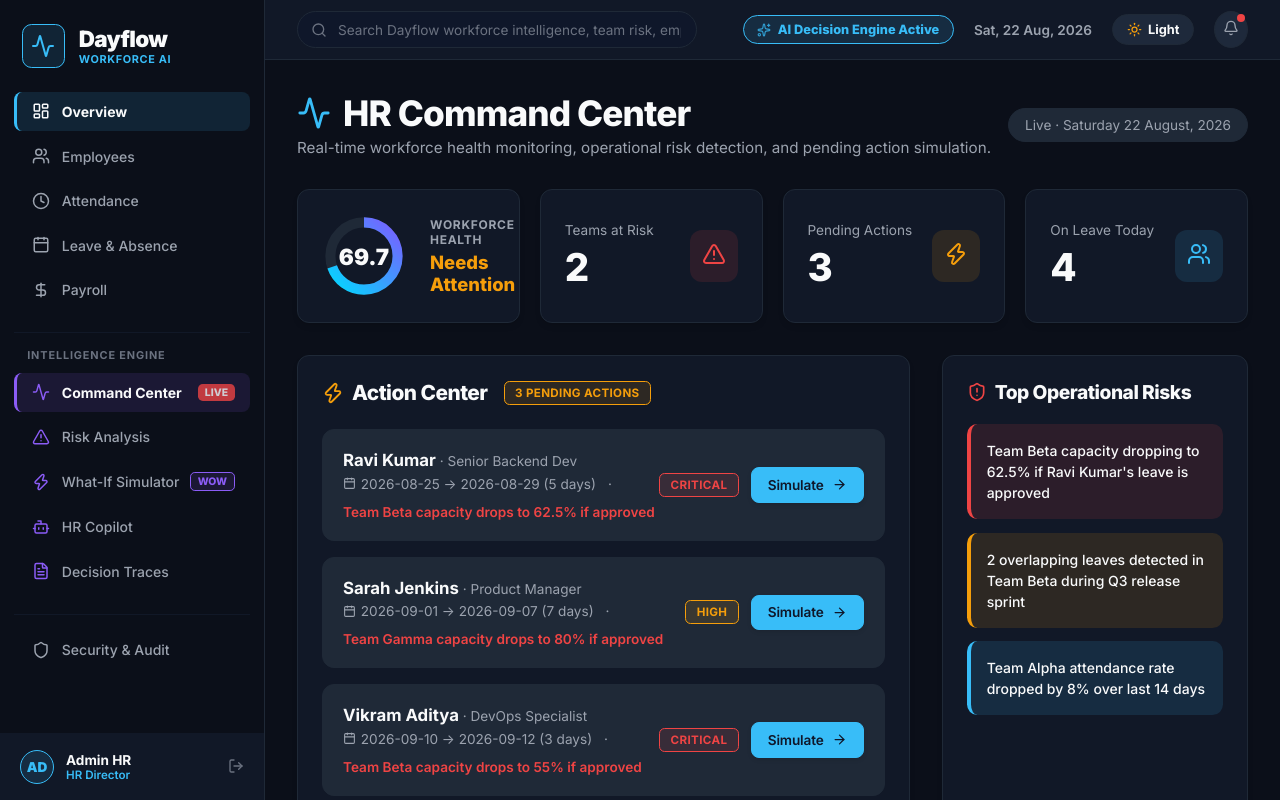
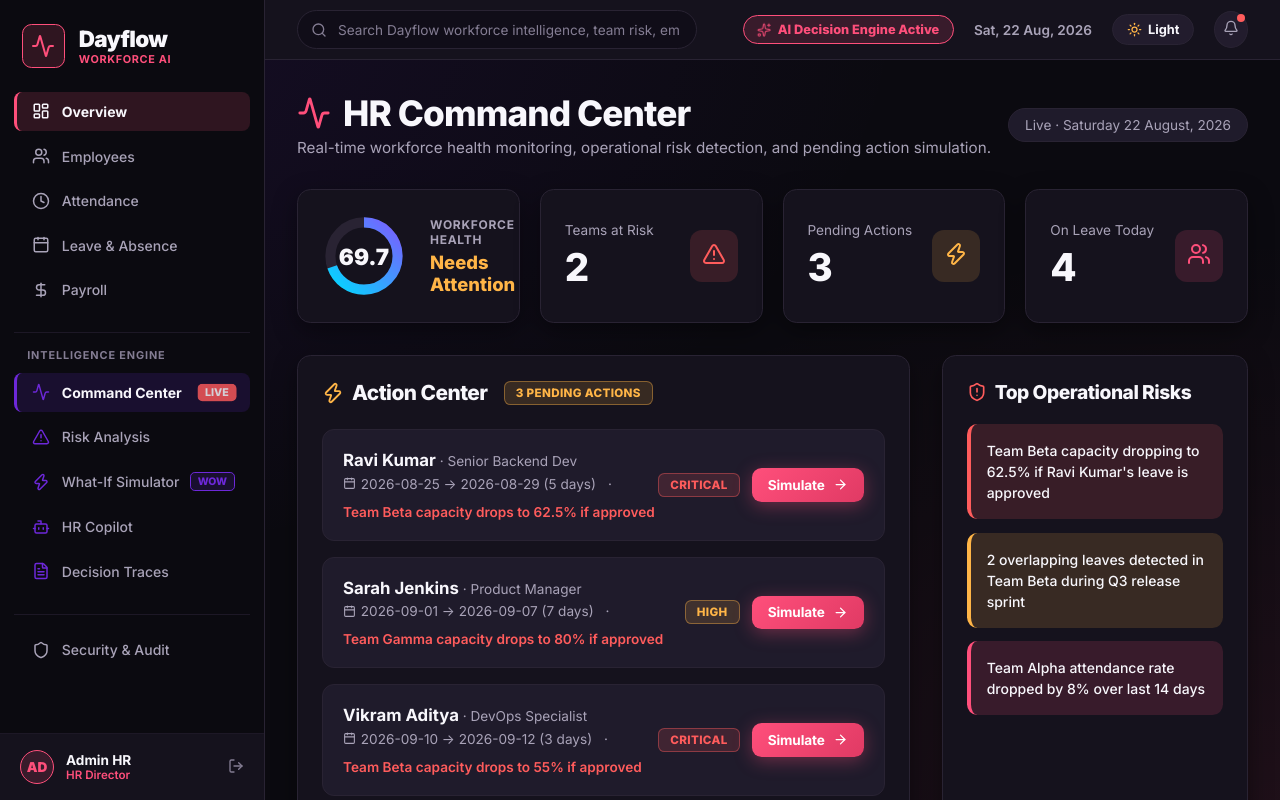
Before and after one commit to Monika-Srinithi/ThinkBlaze-Odoo-NMIT-2026, a React (Vite) app in the folder frontend/: page /dashboard in a window 1280 px wide. Built offline with nearby package versions, Linux system fonts and the light colour scheme; no server answers.

Commit message:
style: apply user-specified Midnight, Deep Plum, Electric Coral, Warm Amber, Emerald, and Coral Red palette

```diff
--- a/frontend/src/index.css
+++ b/frontend/src/index.css
@@ -1,84 +1,84 @@
 @import url('https://fonts.googleapis.com/css2?family=Inter:wght@300;400;500;600;700;800;900&family=JetBrains+Mono:wght@400;500;600&display=swap');
 
 :root, [data-theme="dark"] {
-  /* Ultra-Professional Fortune 500 Enterprise Dark Theme */
-  --bg: #0B0F19;                     /* Deep Corporate Slate */
-  --sidebar: #0B0F19;
+  /* Exact User-Specified Plum & Electric Coral Palette */
+  --bg: #0B0A10;                     /* Dark background: Midnight */
+  --sidebar: #0B0A10;
 
-  --surface: #111827;                /* Clean Slate Navy Surface */
-  --surface-elevated: #1F2937;       /* Elevated Card Surface */
+  --surface: #15121D;                /* Card: Plum Black */
+  --surface-elevated: #1F1B2B;       /* Elevated Card Surface */
 
-  --primary: #38BDF8;                /* Enterprise Sky Blue / Cyan */
-  --primary-glow: rgba(56, 189, 248, 0.2);
-  --primary-soft: rgba(56, 189, 248, 0.12);
+  --primary: #FF4F7B;                /* Main accent: Electric Coral */
+  --primary-glow: rgba(255, 79, 123, 0.35);
+  --primary-soft: rgba(255, 79, 123, 0.15);
 
-  --ai: #8B5CF6;                     /* Executive Indigo Violet */
-  --ai-glow: rgba(139, 92, 246, 0.2);
-  --ai-soft: rgba(139, 92, 246, 0.12);
+  --ai: #6D28D9;                     /* Primary brand: Deep Plum */
+  --ai-glow: rgba(109, 40, 217, 0.35);
+  --ai-soft: rgba(109, 40, 217, 0.15);
 
-  --success: #10B981;                /* Professional Emerald */
-  --success-soft: rgba(16, 185, 129, 0.12);
+  --success: #34D399;                /* Success: Emerald */
+  --success-soft: rgba(52, 211, 153, 0.15);
 
-  --warning: #F59E0B;                /* Professional Amber */
-  --warning-soft: rgba(245, 158, 11, 0.12);
+  --warning: #FFB547;                /* Secondary accent: Warm Amber */
+  --warning-soft: rgba(255, 181, 71, 0.15);
 
-  --danger: #EF4444;                 /* Professional Rose Red */
-  --danger-soft: rgba(239, 68, 68, 0.12);
+  --danger: #FF5C5C;                 /* Error: Coral Red */
+  --danger-soft: rgba(255, 92, 92, 0.15);
 
-  --text-primary: #F9FAFB;           /* Crisp High-Contrast White */
-  --text-secondary: #9CA3AF;         /* Muted Slate Gray */
-  --text-muted: #6B7280;
+  --text-primary: #F8F7FC;           /* Primary text: Soft White */
+  --text-secondary: #A9A3B8;         /* Secondary text: Muted Lavender */
+  --text-muted: #847D93;
 
-  --border: #1F2937;                 /* Hairline Enterprise Border */
-  --divider: #111827;
+  --border: #292333;                 /* Border: Subtle Plum */
+  --divider: #1D1826;
 
-  --input-bg: #0F172A;
-  --hover: #1E293B;
+  --input-bg: #100D18;
+  --hover: #221C2D;
 
-  --focus: #38BDF8;
+  --focus: #FF4F7B;
 
-  --btn-primary-text: #0F172A;
+  --btn-primary-text: #FFFFFF;
   --font-heading: 'Inter', -apple-system, BlinkMacSystemFont, sans-serif;
   --font-sans: 'Inter', -apple-system, BlinkMacSystemFont, sans-serif;
   --font-mono: 'JetBrains Mono', monospace;
 }
 
 [data-theme="light"] {
-  /* Fortune 500 Enterprise Light Theme */
-  --bg: #F8FAFC;
+  /* Light Mode complement */
+  --bg: #F8F7FC;
   --sidebar: #FFFFFF;
 
   --surface: #FFFFFF;
-  --surface-elevated: #F1F5F9;
+  --surface-elevated: #F1EFF8;
 
-  --primary: #0284C7;
-  --primary-glow: rgba(2, 132, 199, 0.15);
-  --primary-soft: rgba(2, 132, 199, 0.08);
+  --primary: #FF4F7B;
+  --primary-glow: rgba(255, 79, 123, 0.2);
+  --primary-soft: rgba(255, 79, 123, 0.1);
 
   --ai: #6D28D9;
-  --ai-glow: rgba(109, 40, 217, 0.15);
-  --ai-soft: rgba(109, 40, 217, 0.08);
+  --ai-glow: rgba(109, 40, 217, 0.2);
+  --ai-soft: rgba(109, 40, 217, 0.1);
 
   --success: #059669;
-  --success-soft: rgba(5, 150, 105, 0.08);
+  --success-soft: rgba(5, 150, 105, 0.1);
 
   --warning: #D97706;
-  --warning-soft: rgba(217, 119, 6, 0.08);
+  --warning-soft: rgba(217, 119, 6, 0.1);
 
-  --danger: #DC2626;
-  --danger-soft: rgba(220, 38, 38, 0.08);
+  --danger: #FF5C5C;
+  --danger-soft: rgba(255, 92, 92, 0.1);
 
-  --text-primary: #0F172A;
-  --text-secondary: #475569;
-  --text-muted: #64748B;
+  --text-primary: #0B0A10;
+  --text-secondary: #5C556B;
+  --text-muted: #847D93;
 
-  --border: #E2E8F0;
-  --divider: #E2E8F0;
+  --border: #E5E2EE;
+  --divider: #E5E2EE;
 
-  --input-bg: #F8FAFC;
-  --hover: #F1F5F9;
+  --input-bg: #F8F7FC;
+  --hover: #F1EFF8;
 
-  --focus: #0284C7;
+  --focus: #FF4F7B;
 
   --btn-primary-text: #FFFFFF;
 }
@@ -91,6 +91,9 @@
 
 body {
   background-color: var(--bg);
+  background-image:
+    radial-gradient(at 0% 0%, rgba(109, 40, 217, 0.12) 0px, transparent 50%),
+    radial-gradient(at 100% 100%, rgba(255, 79, 123, 0.08) 0px, transparent 50%);
   color: var(--text-primary);
   font-family: var(--font-sans);
   min-height: 100vh;
@@ -106,32 +109,40 @@ h1, h2, h3, h4, h5, h6 {
   font-weight: 700;
 }
 
-/* Professional Enterprise Glass Panel */
+/* Glass Panel with Plum Black Surface */
 .glass-panel {
   background: var(--surface);
   border: 1px solid var(--border);
-  border-radius: 0.75rem;
-  box-shadow: 0 4px 6px -1px rgba(0, 0, 0, 0.1), 0 2px 4px -1px rgba(0, 0, 0, 0.06);
-  transition: transform 0.2s ease, background-color 0.2s ease, border-color 0.2s ease, box-shadow 0.2s ease;
+  border-radius: 0.85rem;
+  box-shadow: 0 8px 24px rgba(0, 0, 0, 0.4);
+  transition: transform 0.25s cubic-bezier(0.16, 1, 0.3, 1), background-color 0.25s ease, border-color 0.25s ease, box-shadow 0.25s ease;
 }
 
 .glass-panel:hover {
   background: var(--surface-elevated);
-  border-color: rgba(56, 189, 248, 0.3);
+  border-color: rgba(255, 79, 123, 0.35);
   transform: translateY(-2px);
-  box-shadow: 0 10px 15px -3px rgba(0, 0, 0, 0.15), 0 4px 6px -2px rgba(0, 0, 0, 0.05);
+  box-shadow: 0 12px 30px rgba(0, 0, 0, 0.5), 0 0 20px var(--primary-soft);
 }
 
 .glass-panel-glow {
   background: var(--surface-elevated);
   border: 1px solid var(--primary);
-  box-shadow: 0 0 15px var(--primary-glow);
-  border-radius: 0.75rem;
+  box-shadow: 0 0 25px var(--primary-glow);
+  border-radius: 0.85rem;
 }
 
 /* Gradient Text for Branding */
 .gradient-text {
-  color: var(--primary);
+  background: linear-gradient(135deg, #FF4F7B 0%, #6D28D9 100%);
+  -webkit-background-clip: text;
+  -webkit-text-fill-color: transparent;
+}
+
+.gradient-text-emerald {
+  background: linear-gradient(135deg, #34D399 0%, #FF4F7B 100%);
+  -webkit-background-clip: text;
+  -webkit-text-fill-color: transparent;
 }
 
 /* Scrollbar */
@@ -150,15 +161,15 @@ h1, h2, h3, h4, h5, h6 {
   background: var(--primary);
 }
 
-/* Animations */
+/* Keyframe Animations */
 @keyframes spin {
   to { transform: rotate(360deg); }
 }
 
 @keyframes livePulse {
-  0% { opacity: 1; }
-  50% { opacity: 0.6; }
-  100% { opacity: 1; }
+  0% { opacity: 1; transform: scale(1); }
+  50% { opacity: 0.65; transform: scale(1.05); }
+  100% { opacity: 1; transform: scale(1); }
 }
 
 .animate-spin {
@@ -169,14 +180,14 @@ h1, h2, h3, h4, h5, h6 {
   animation: livePulse 2s ease-in-out infinite;
 }
 
-/* Enterprise Professional Buttons */
+/* Buttons */
 .btn-primary {
-  background: var(--primary);
-  color: var(--btn-primary-text);
-  border: 1px solid var(--primary);
-  padding: 0.6rem 1.25rem;
-  border-radius: 0.5rem;
-  font-weight: 600;
+  background: linear-gradient(135deg, #FF4F7B 0%, #e03a64 100%);
+  color: #FFFFFF;
+  border: none;
+  padding: 0.65rem 1.35rem;
+  border-radius: 0.6rem;
+  font-weight: 700;
   font-family: var(--font-heading);
   font-size: 0.85rem;
   letter-spacing: -0.01em;
@@ -184,20 +195,20 @@ h1, h2, h3, h4, h5, h6 {
   display: inline-flex;
   align-items: center;
   gap: 0.5rem;
-  transition: all 0.2s ease;
-  box-shadow: 0 2px 4px rgba(0, 0, 0, 0.1);
+  transition: all 0.2s cubic-bezier(0.16, 1, 0.3, 1);
+  box-shadow: 0 4px 18px var(--primary-glow);
 }
 .btn-primary:hover {
-  opacity: 0.92;
-  transform: translateY(-1px);
+  transform: translateY(-2px) scale(1.02);
+  box-shadow: 0 8px 25px rgba(255, 79, 123, 0.45);
 }
 
 .btn-secondary {
   background: var(--hover);
   color: var(--text-primary);
   border: 1px solid var(--border);
-  padding: 0.6rem 1.25rem;
-  border-radius: 0.5rem;
+  padding: 0.65rem 1.35rem;
+  border-radius: 0.6rem;
   font-weight: 600;
   font-family: var(--font-heading);
   font-size: 0.85rem;
@@ -211,15 +222,16 @@ h1, h2, h3, h4, h5, h6 {
 .btn-secondary:hover {
   background: var(--surface-elevated);
   border-color: var(--primary);
+  transform: translateY(-1px);
 }
 
 .btn-danger {
-  background: var(--danger);
+  background: linear-gradient(135deg, #FF5C5C 0%, #d93d3d 100%);
   color: #FFFFFF;
-  border: 1px solid var(--danger);
-  padding: 0.6rem 1.25rem;
-  border-radius: 0.5rem;
-  font-weight: 600;
+  border: none;
+  padding: 0.65rem 1.35rem;
+  border-radius: 0.6rem;
+  font-weight: 700;
   font-family: var(--font-heading);
   font-size: 0.85rem;
   letter-spacing: -0.01em;
@@ -227,19 +239,21 @@ h1, h2, h3, h4, h5, h6 {
   display: inline-flex;
   align-items: center;
   gap: 0.5rem;
+  box-shadow: 0 4px 18px var(--danger-soft);
   transition: all 0.2s ease;
 }
 .btn-danger:hover {
-  opacity: 0.92;
+  transform: translateY(-2px);
+  box-shadow: 0 8px 25px rgba(255, 92, 92, 0.45);
 }
 
 .btn-success {
-  background: var(--success);
-  color: #FFFFFF;
-  border: 1px solid var(--success);
-  padding: 0.6rem 1.25rem;
-  border-radius: 0.5rem;
-  font-weight: 600;
+  background: linear-gradient(135deg, #34D399 0%, #10b981 100%);
+  color: #0B0A10;
+  border: none;
+  padding: 0.65rem 1.35rem;
+  border-radius: 0.6rem;
+  font-weight: 800;
   font-family: var(--font-heading);
   font-size: 0.85rem;
   letter-spacing: -0.01em;
@@ -247,10 +261,12 @@ h1, h2, h3, h4, h5, h6 {
   display: inline-flex;
   align-items: center;
   gap: 0.5rem;
+  box-shadow: 0 4px 18px var(--success-soft);
   transition: all 0.2s ease;
 }
 .btn-success:hover {
-  opacity: 0.92;
+  transform: translateY(-2px);
+  box-shadow: 0 8px 25px rgba(52, 211, 153, 0.45);
 }
 
 /* Input Fields */
@@ -258,9 +274,9 @@ h1, h2, h3, h4, h5, h6 {
   background: var(--input-bg);
   border: 1px solid var(--border);
   color: var(--text-primary);
-  padding: 0.6rem 0.95rem;
-  border-radius: 0.5rem;
-  font-size: 0.85rem;
+  padding: 0.65rem 1rem;
+  border-radius: 0.6rem;
+  font-size: 0.875rem;
   font-family: var(--font-sans);
   outline: none;
   transition: border-color 0.2s ease, box-shadow 0.2s ease;
@@ -268,7 +284,7 @@ h1, h2, h3, h4, h5, h6 {
 }
 .input-field:focus {
   border-color: var(--focus);
-  box-shadow: 0 0 0 2px var(--primary-soft);
+  box-shadow: 0 0 0 3px var(--primary-soft);
 }
 .input-field::placeholder {
   color: var(--text-muted);
@@ -279,10 +295,10 @@ h1, h2, h3, h4, h5, h6 {
   display: inline-flex;
   align-items: center;
   gap: 0.35rem;
-  padding: 0.25rem 0.65rem;
-  border-radius: 0.35rem;
+  padding: 0.25rem 0.7rem;
+  border-radius: 0.4rem;
   font-size: 0.725rem;
-  font-weight: 700;
+  font-weight: 800;
   letter-spacing: 0.03em;
   text-transform: uppercase;
   font-family: var(--font-heading);
@@ -291,29 +307,29 @@ h1, h2, h3, h4, h5, h6 {
 .badge-success {
   background: var(--success-soft);
   color: var(--success);
-  border: 1px solid var(--success);
+  border: 1px solid rgba(52, 211, 153, 0.4);
 }
 
 .badge-warning {
   background: var(--warning-soft);
   color: var(--warning);
-  border: 1px solid var(--warning);
+  border: 1px solid rgba(255, 181, 71, 0.4);
 }
 
 .badge-danger {
   background: var(--danger-soft);
   color: var(--danger);
-  border: 1px solid var(--danger);
+  border: 1px solid rgba(255, 92, 92, 0.4);
 }
 
 .badge-info {
   background: var(--primary-soft);
   color: var(--primary);
-  border: 1px solid var(--primary);
+  border: 1px solid rgba(255, 79, 123, 0.4);
 }
 
 .badge-ai {
   background: var(--ai-soft);
   color: var(--ai);
-  border: 1px solid var(--ai);
+  border: 1px solid rgba(109, 40, 217, 0.4);
 }
```
